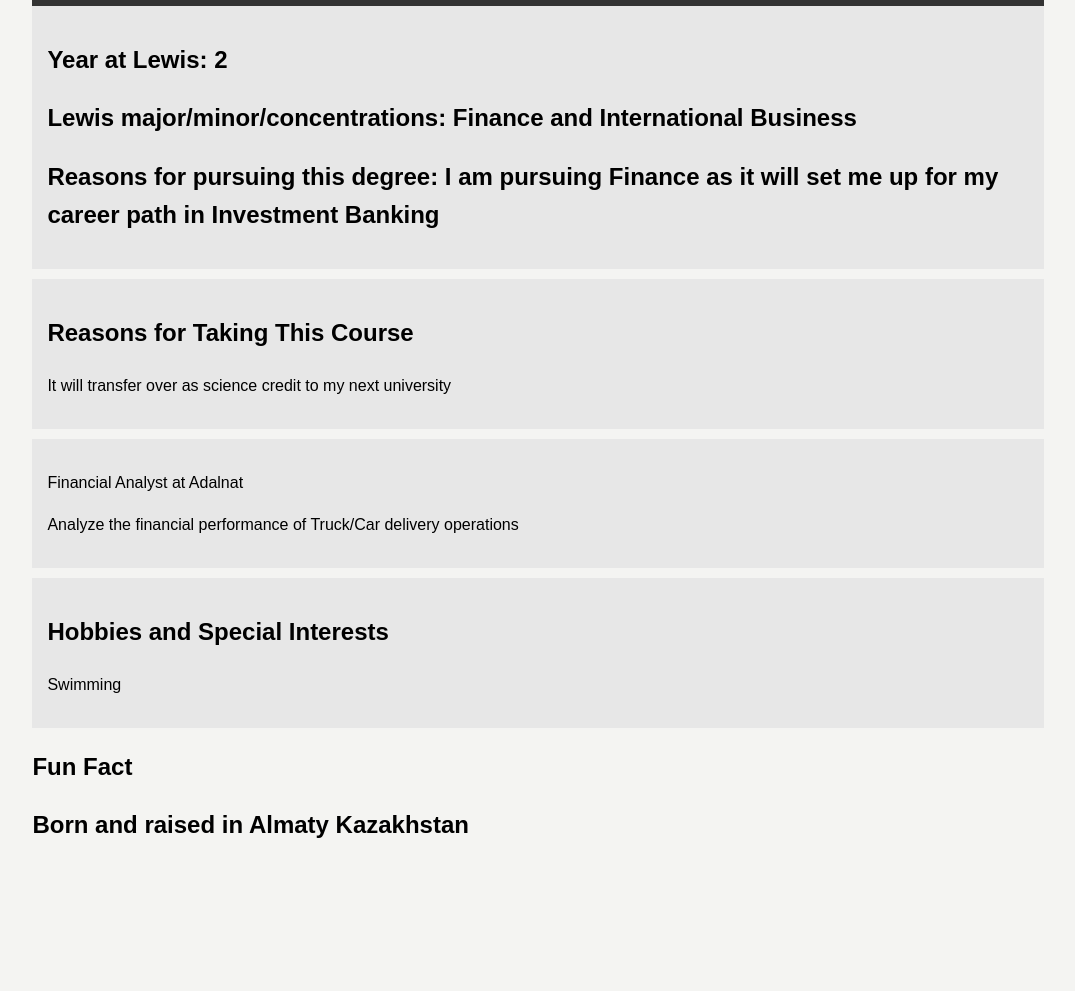
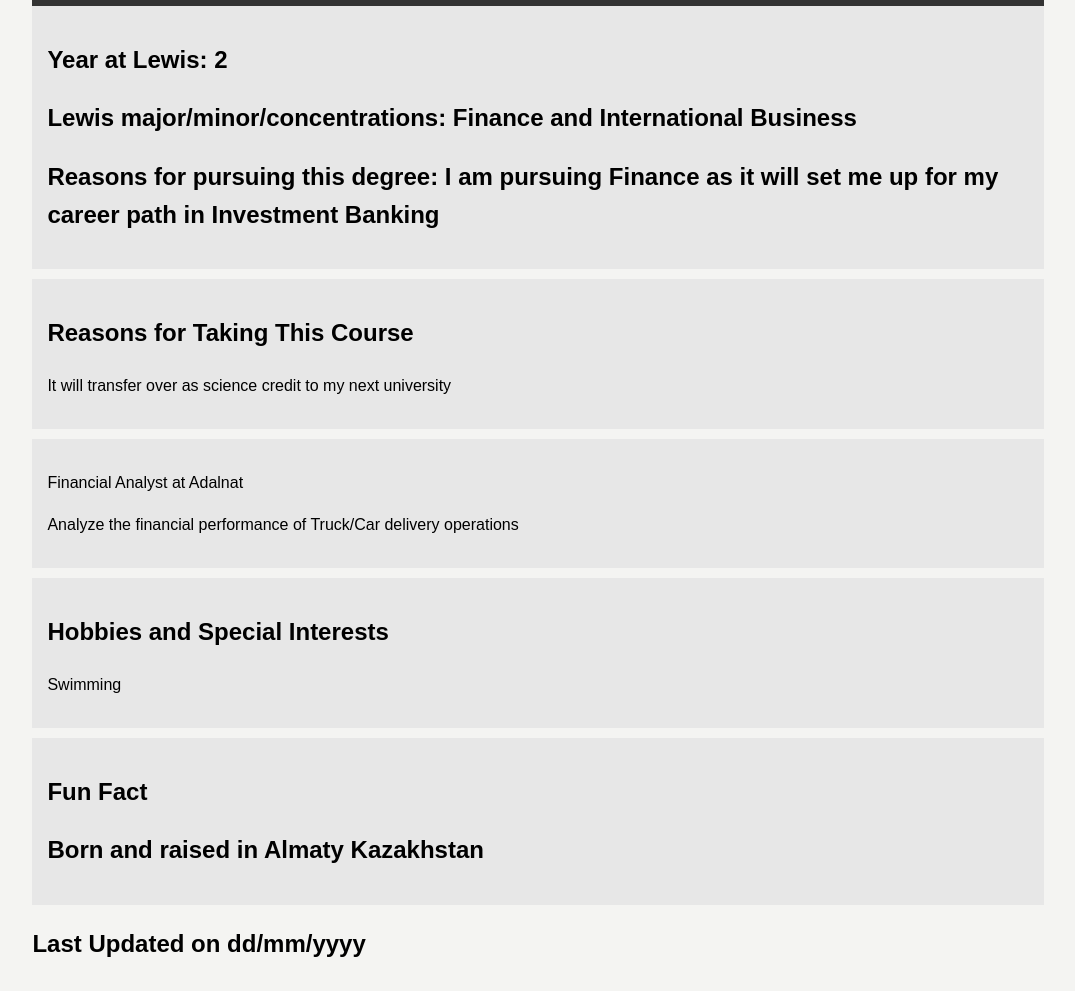
Before and after one commit to kirillsidorko/introductions, a plain HTML site: page index.html in a window 1280 px wide. Shown: the part 93-1084 px from the top of the page, without its empty margins (102-1177 px from the left). Before the commit the page ends 966 px from the top, so only its background shows below. Drawn offline with Linux system fonts and the light colour scheme.

Commit message:
Update index.html

```diff
--- a/index.html
+++ b/index.html
@@ -21,7 +21,7 @@
         .main-info h1 {
             margin: 0;
         }
-        .hobbies, .lewis, .course, .job {
+        .hobbies, .lewis, .course, .job, .fun-fact {
             background: #e7e7e7;
             padding: 15px;
             margin-bottom: 10px;
@@ -59,6 +59,7 @@
             <h2>Fun Fact</h2>
             <h2>Born and raised in Almaty Kazakhstan</h2>
         </section>
+	    <h2>Last Updated on dd/mm/yyyy</h2>
     </div>
 </body>
 </html>
```
